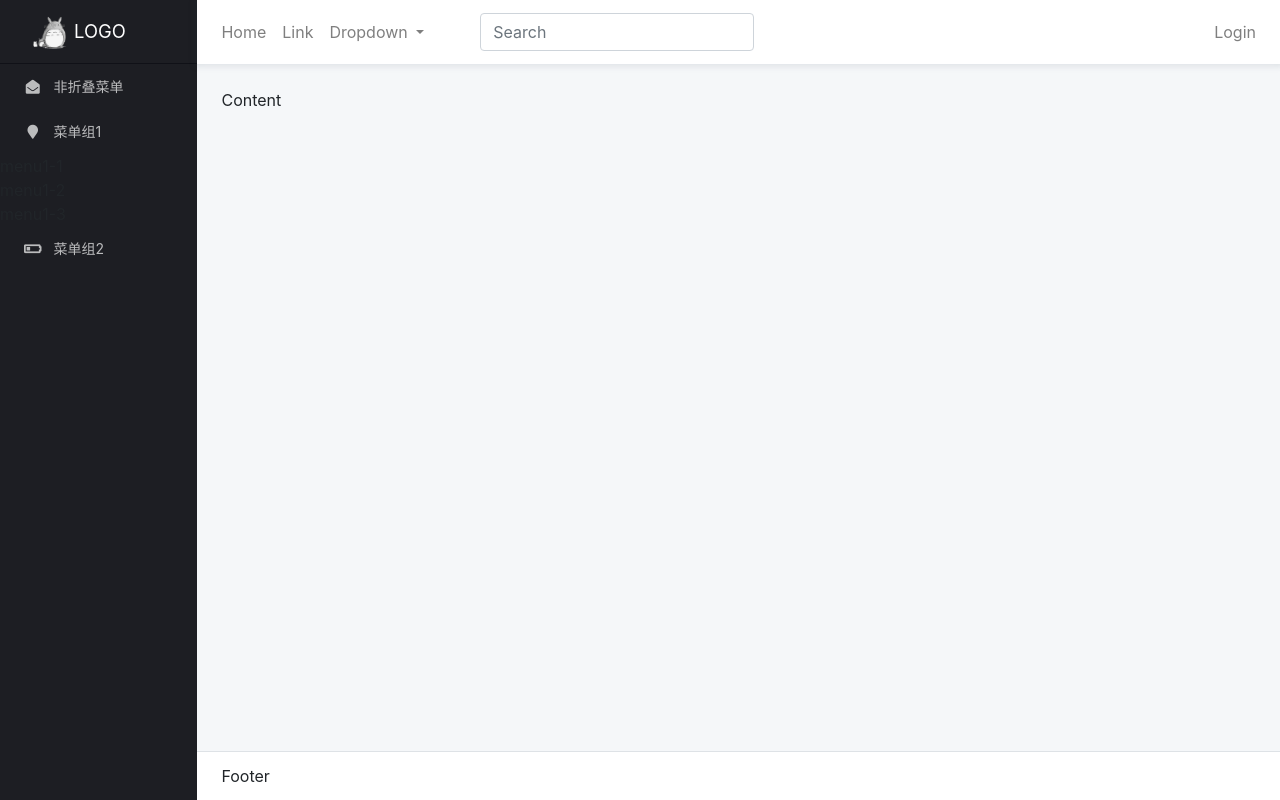
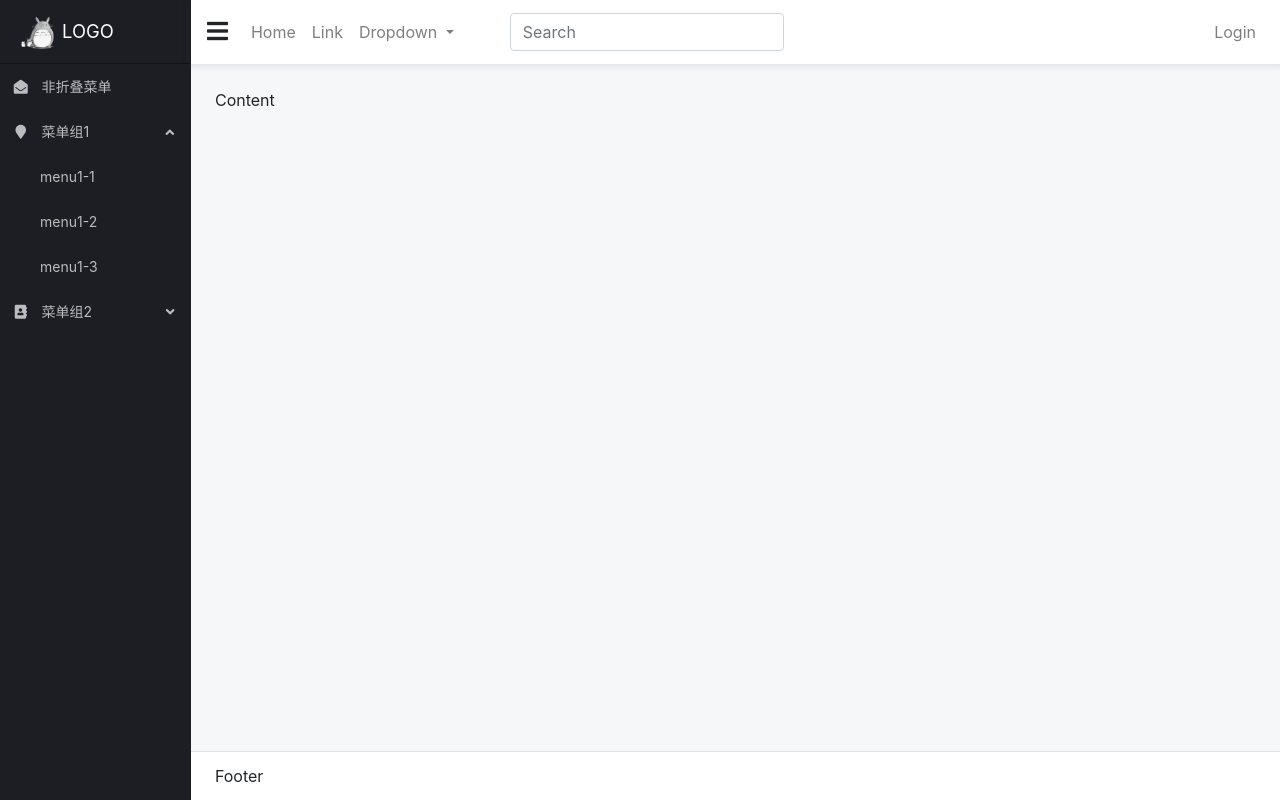
Before and after one commit to Young-Kun/mysite, a Django app: page /layout/index/ in a window 1280 px wide, after a click on "菜单组1". Run offline with Django 3.2, Linux system fonts and the light colour scheme; some libraries are stand-ins or nearby versions.

Commit message:
todo sidebar

```diff
--- a/layout/templates/layout/header.html
+++ b/layout/templates/layout/header.html
@@ -1,4 +1,7 @@
 <nav class="navbar navbar-expand-lg navbar-light bg-white h-100">
+    <div id="sidebar-toggle">
+        <i class="fa fa-bars"></i>
+    </div>
     <button class="navbar-toggler" type="button" data-toggle="collapse" data-target="#navbarHeader">
         <span class="navbar-toggler-icon"></span>
     </button>
@@ -15,7 +18,7 @@
                 <a class="nav-link dropdown-toggle" href="#" id="navbarDropdown" role="button" data-toggle="dropdown">
                     Dropdown
                 </a>
-                <div class="dropdown-menu" aria-labelledby="navbarDropdown">
+                <div class="dropdown-menu">
                     <a class="dropdown-item" href="#">Action</a>
                     <a class="dropdown-item" href="#">Another action</a>
                     <div class="dropdown-divider"></div>
--- a/layout/templates/layout/index.html
+++ b/layout/templates/layout/index.html
@@ -33,5 +33,6 @@
 </div>
 <script src="{% static 'js/jquery-3.4.1.min.js' %}"></script>
 <script src="{% static 'js/bootstrap.min.js' %}"></script>
+<script src="{% static 'js/layout.js' %}"></script>
 </body>
 </html>
--- a/layout/templates/layout/sidebar.html
+++ b/layout/templates/layout/sidebar.html
@@ -1,30 +1,30 @@
 {% load static %}
 
-<a href="#" class="brand">
+<a href="#" id="brand">
     <img src="{% static 'images/logo.png' %}" alt="" width="50px" height="50px">
     <span>LOGO</span>
 </a>
 <div class="accordion" id="sidebar-menu">
     <a href="#" class="sidebar-group-title">
-        <i class="fa fa-envelope-open fa-fw"></i>
+        <i class="fa fa-envelope-open fa-fw title-icon"></i>
         <span>非折叠菜单</span>
     </a>
     <div data-toggle="collapse" data-target="#menu-group-1" class="sidebar-group-title">
-        <i class="fa fa-map-marker fa-fw"></i>
-        <span>菜单组1</span>
+        <i class="fa fa-map-marker fa-fw title-icon"></i>
+        <span>菜单组1</span><i class="fa fa-angle-down fa-fw title-arrow"></i>
     </div>
-    <ul id="menu-group-1" class="collapse" data-parent="#sidebar-menu">
-        <li class="sidebar-item"> menu1-1</li>
-        <li class="sidebar-item"> menu1-2</li>
-        <li class="sidebar-item"> menu1-3</li>
-    </ul>
+    <div id="menu-group-1" class="collapse" data-parent="#sidebar-menu">
+        <a class="sidebar-item" href="#"><span>menu1-1</span></a>
+        <a class="sidebar-item" href="#"><span>menu1-2</span></a>
+        <a class="sidebar-item" href="#"><span>menu1-3</span></a>
+    </div>
     <div data-toggle="collapse" data-target="#menu-group-2" class="sidebar-group-title">
-        <i class="fa fa-battery-quarter fa-fw"></i>
-        <span>菜单组2</span>
+        <i class="fa fa-address-book fa-fw title-icon"></i>
+        <span>菜单组2</span><i class="fa fa-angle-down fa-fw title-arrow"></i>
     </div>
-    <ul id="menu-group-2" class="collapse" data-parent="#sidebar-menu">
-        <li class="sidebar-item"> menu2-1</li>
-        <li class="sidebar-item"> menu2-2</li>
-        <li class="sidebar-item"> menu2-3</li>
-    </ul>
+    <div id="menu-group-2" class="collapse" data-parent="#sidebar-menu">
+        <a class="sidebar-item" href="#"><span>menu2-1</span></a>
+        <a class="sidebar-item" href="#"><span>menu2-2</span></a>
+        <a class="sidebar-item" href="#"><span>menu2-3</span></a>
+    </div>
 </div>
--- a/static/css/layout.css
+++ b/static/css/layout.css
@@ -44,9 +44,9 @@ a, a:hover {
     padding: 12px 24px;
 }
 
-.brand {
+#brand {
     display: flex;
-    padding: 0 24px;
+    padding: 0 12px;
     align-items: center;
     border-bottom: 1px solid #101117;
     height: 64px;
@@ -55,8 +55,12 @@ a, a:hover {
     font-size: 1.15rem;
 }
 
-.brand:hover {
+#brand:hover {
     color: #fff;
+}
+
+#brand span {
+    overflow: hidden;
 }
 
 #sidebar-menu {
@@ -64,20 +68,24 @@ a, a:hover {
     overflow-x: hidden;
 }
 
+#sidebar-menu::-webkit-scrollbar {
+    display: none;
+}
+
 #sidebar-menu ul {
     margin: 0;
     padding: 0;
 }
 
-.sidebar-group-title {
+.sidebar-group-title, .sidebar-item {
     display: block;
-    padding: 12px 24px;
+    padding: 12px;
     color: rgba(255, 255, 255, 0.7);
     cursor: pointer;
     font-size: 14px;
 }
 
-.sidebar-group-title span {
+.sidebar-group-title span, .sidebar-item span {
     padding-left: 0.5rem;
     display: inline-block;
     overflow: hidden;
@@ -85,15 +93,54 @@ a, a:hover {
     text-overflow: ellipsis;
     white-space: nowrap;
     vertical-align: bottom;
-    transition: all .2s ease;
+    transition: width .2s ease;
 }
 
-#sidebar-menu li {
-    list-style: none;
-    padding: 0;
+.sidebar-item span {
+    padding-left: 1.75rem;
 }
 
 .sidebar-group-title:hover, .sidebar-item:hover {
     background: #101117;
     color: #fff;
 }
+
+#sidebar-toggle {
+    font-size: x-large;
+    margin-right: 15px;
+    cursor: pointer;
+}
+
+#sidebar-toggle:hover {
+    transform: scale(1.1);
+    transition: all .2s ease;
+}
+
+#sidebar-toggle.rotate {
+    transform: rotate(90deg);
+    transition: all .2s ease;
+}
+
+.collapsed-sidebar span {
+    width: 0;
+    transition: width .2s ease-in-out;
+}
+
+.collapsed-sidebar .title-icon {
+    font-size: large;
+    transform: translateX(14px);
+    transition: all .2s ease;
+}
+
+.collapsed-sidebar .title-arrow {
+    display: none;
+}
+
+.sidebar-group-title[aria-expanded='true'] .title-arrow {
+    transform: rotate(180deg);
+    transition: all .2s ease;
+}
+
+.sidebar-group-title[aria-expanded='false'] .title-arrow {
+    transition: all .2s ease;
+}
--- /dev/null
+++ b/static/js/layout.js
@@ -0,0 +1,4 @@
+$('#sidebar-toggle').click(function () {
+    $('#sidebar-menu, #brand').toggleClass('collapsed-sidebar');
+    $('#sidebar-toggle').toggleClass('rotate');
+});
```
